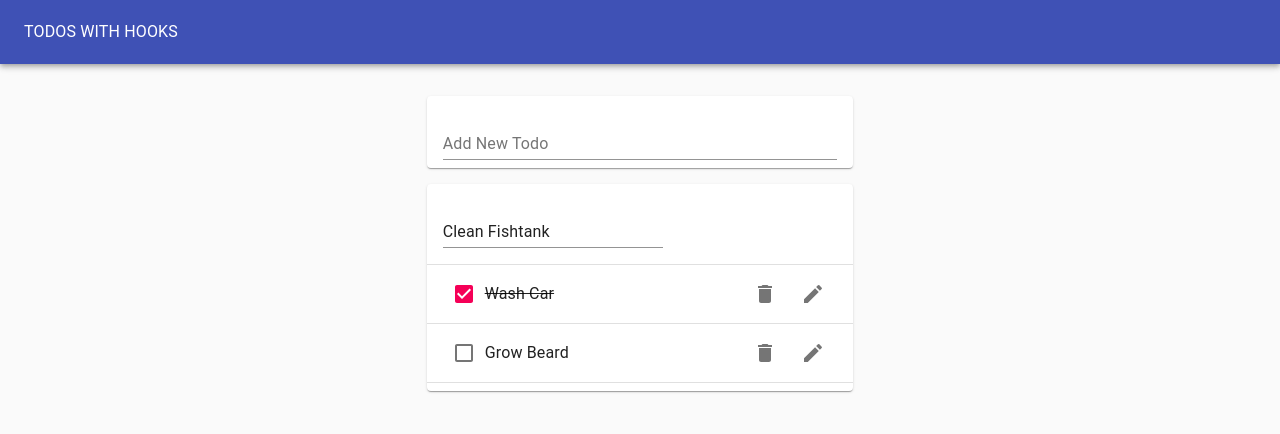
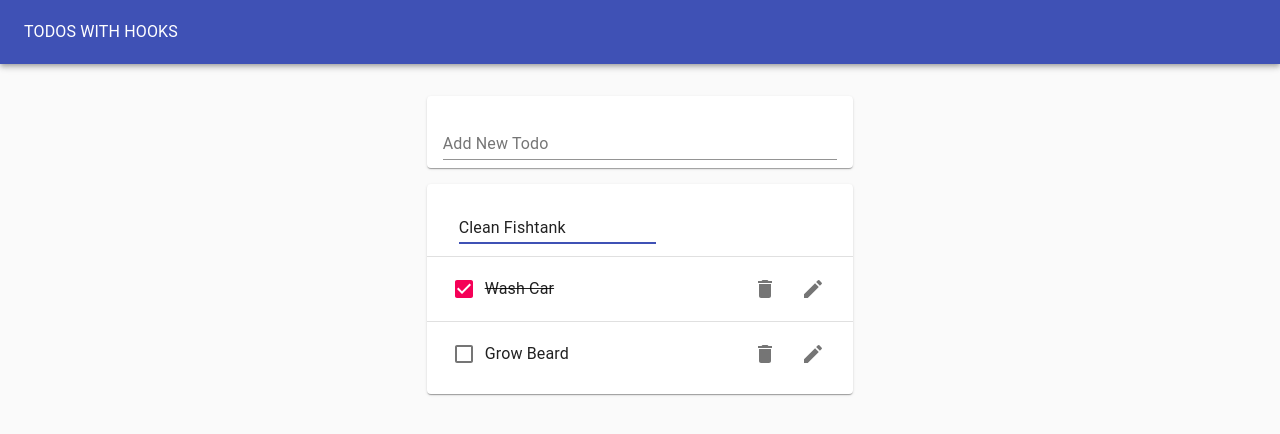
Before and after one commit to HansMoura20/TodoList-Reactjs, a React (Create React App) app: page / in a window 1280 px wide. Both pictures are taken after a click on the button 813 px from the left and 221 px from the top of the page. Shown: the top 434 px of the page. Built offline with nearby package versions, Linux system fonts and the light colour scheme.

Commit message:
styling tweak

```diff
--- a/src/Components/EditTodoForm.js
+++ b/src/Components/EditTodoForm.js
@@ -5,17 +5,21 @@
 const EditTodoForm = ({id, task, editTodo, toggleEditForm}) => {
   const [value, handleChange, reset] = useInputState(task);
   return (
-    <form onSubmit={(e) => {
-      e.preventDefault();
-      editTodo(id, value);
-      reset();
-      toggleEditForm();
-    }}>
+    <form
+      onSubmit={(e) => {
+        e.preventDefault();
+        editTodo(id, value);
+        reset();
+        toggleEditForm();
+      }}
+      style={{marginLeft: "1rem", width: "50%"}}
+    >
       <TextField
         margin="normal"
         value={value}
         onChange={handleChange}
         fullWidth
+        autoFocus
       />
     </form>
 
--- a/src/Components/Todo.js
+++ b/src/Components/Todo.js
@@ -14,7 +14,7 @@
   //Hooks for editing
   const [isEditing, toggle] = useToggleState();
   return (
-    <ListItem>
+    <ListItem style={{height: "64px"}}>
       {isEditing ? (
         <EditTodoForm editTodo={editTodo} id={id} task={task} toggleEditForm={toggle}/>
       ) : (
--- a/src/Components/TodoList.js
+++ b/src/Components/TodoList.js
@@ -10,7 +10,7 @@
     <Paper>
       <List>
         {/* Map Throught the todos array */}
-        {todos.map(todo => (
+        {todos.map((todo, i) => (
           <>
             <Todo
               id={todo.id}
@@ -21,7 +21,7 @@
               toggleTodo={toggleTodo}
               editTodo={editTodo}
             />
-            <Divider />
+            {i < todos.length - 1 && <Divider />}
           </>
           ))}
       </List>
```
Also changed, not shown: 1 other file (tests, documents, lock files or other folders).
